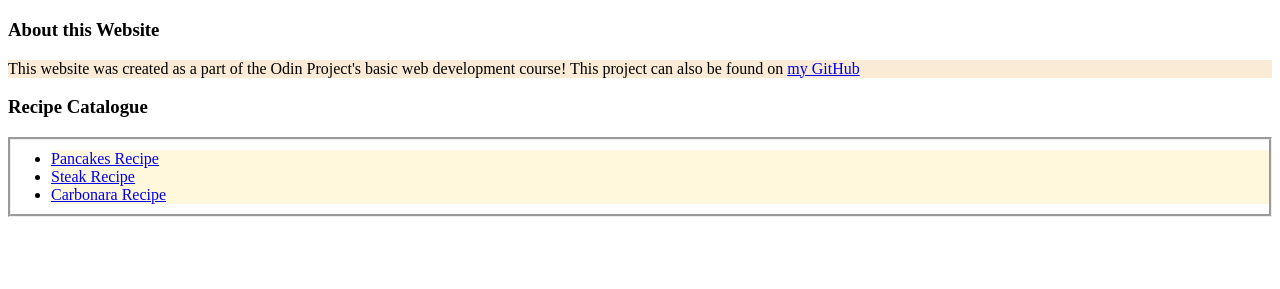
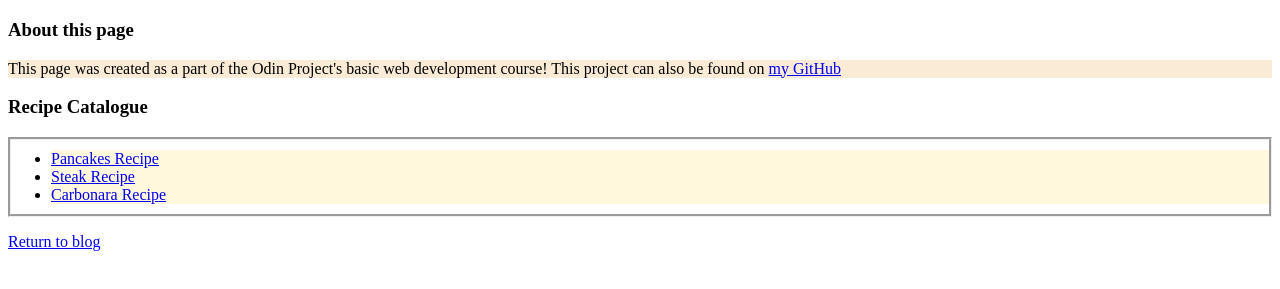
Before and after one commit to Allan-Cao/odin-recipes, a plain HTML site: page index.html in a window 1280 px wide. Shown: the part 61-350 px from the top of the page. Drawn offline with Linux system fonts and the light colour scheme.

Commit message:
Add link to return to blog and update wording

```diff
--- a/index.html
+++ b/index.html
@@ -9,8 +9,8 @@
 </head>
 <body>
     <h1 class="title">Allan's Recipe Book</h1>
-    <h3>About this Website</h3>
-    <p>This website was created as a part of the Odin Project's basic web development course! This project can also be found on <a href="https://github.com/Allan-Cao/odin-recipes" target="_blank">my GitHub</a></p>
+    <h3>About this page</h3>
+    <p>This page was created as a part of the Odin Project's basic web development course! This project can also be found on <a href="https://github.com/Allan-Cao/odin-recipes" target="_blank">my GitHub</a></p>
     <h3>Recipe Catalogue</h3>
     <ul class="recipes">
         <li>
@@ -23,5 +23,6 @@
             <a href="recipes/carbonara.html">Carbonara Recipe</a>
         </li>
     </ul>
+    <a href="../">Return to blog</a>
 </body>
 </html>
```
